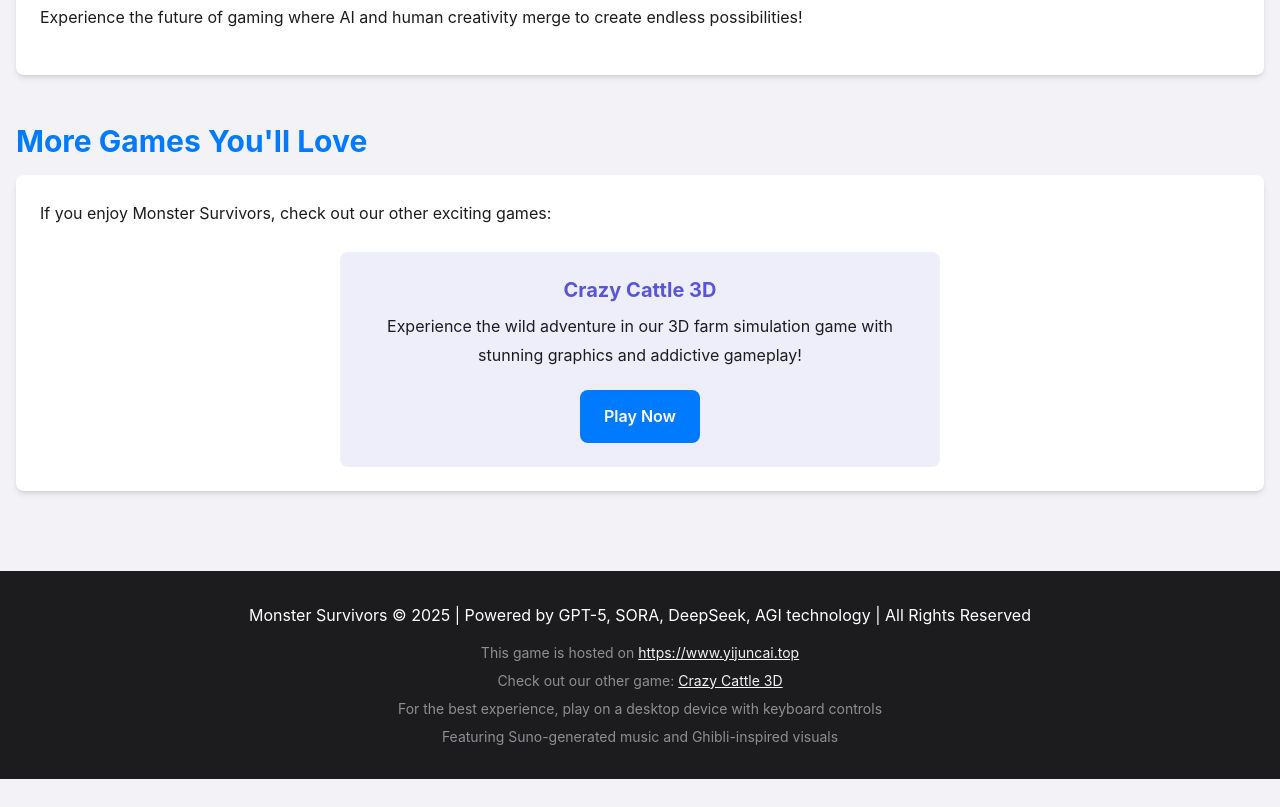
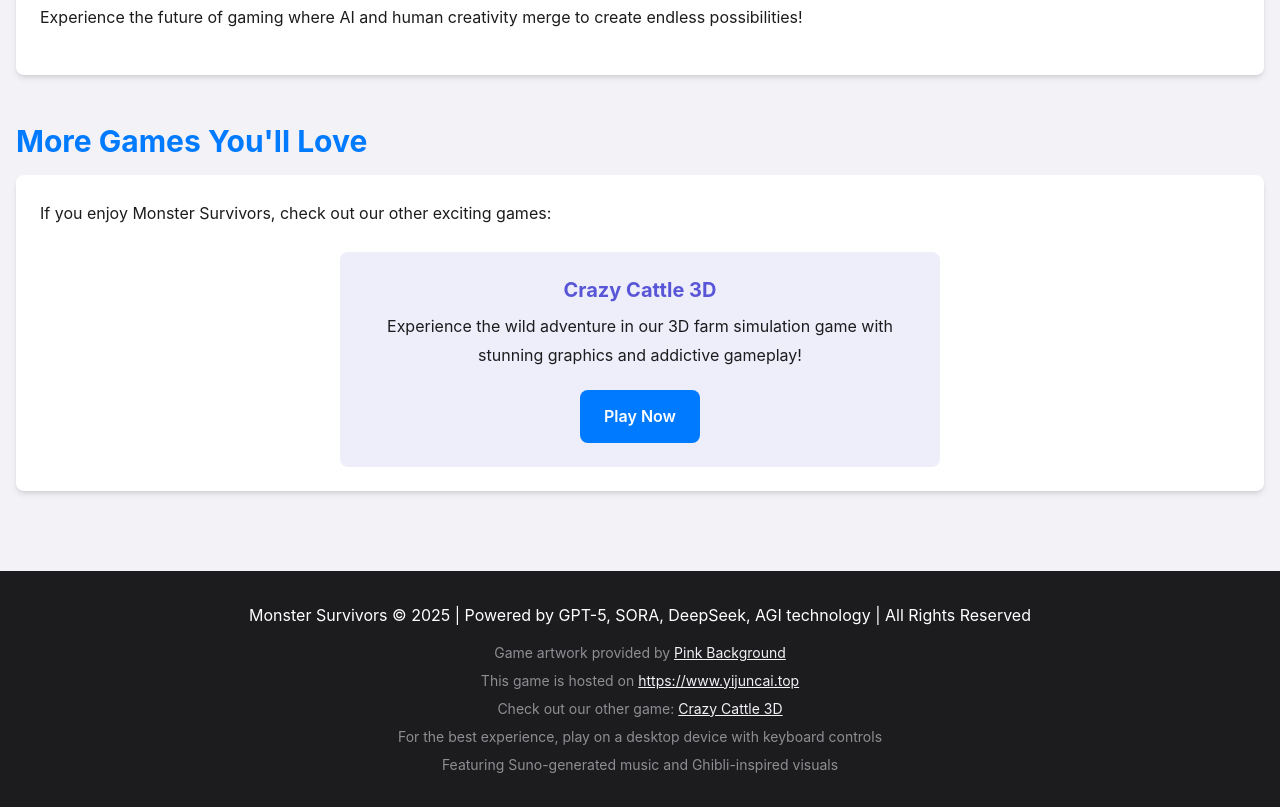
Before and after one commit to yijuncai987/firstGame, a plain HTML site: page index.html in a window 1280 px wide. Shown: the part 3168-3975 px from the top of the page. Before the commit the page ends 3947 px from the top, so only its background shows below. Drawn offline with nearby package versions, Linux system fonts and the light colour scheme.

Commit message:
Add artwork attribution link to pinkbackground.app in footer

```diff
--- a/index.html
+++ b/index.html
@@ -167,6 +167,7 @@
         <div class="container mx-auto px-4">
             <div class="text-center">
                 <p class="mb-4">Monster Survivors © 2025 | Powered by GPT-5, SORA, DeepSeek, AGI technology | All Rights Reserved</p>
+                <p class="text-sm text-apple-gray mb-2">Game artwork provided by <a href="https://pinkbackground.app" class="footer-link" target="_blank" rel="dofollow">Pink Background</a></p>
                 <p class="text-sm text-apple-gray">This game is hosted on <a href="https://www.yijuncai.top" class="footer-link">https://www.yijuncai.top</a></p>
                 <p class="text-sm text-apple-gray mt-2">Check out our other game: <a href="https://crazy-cattle-3d.art" class="footer-link">Crazy Cattle 3D</a></p>
                 <p class="text-sm text-apple-gray mt-2">For the best experience, play on a desktop device with keyboard controls</p>
```
Also changed, not shown: 1 other file.
